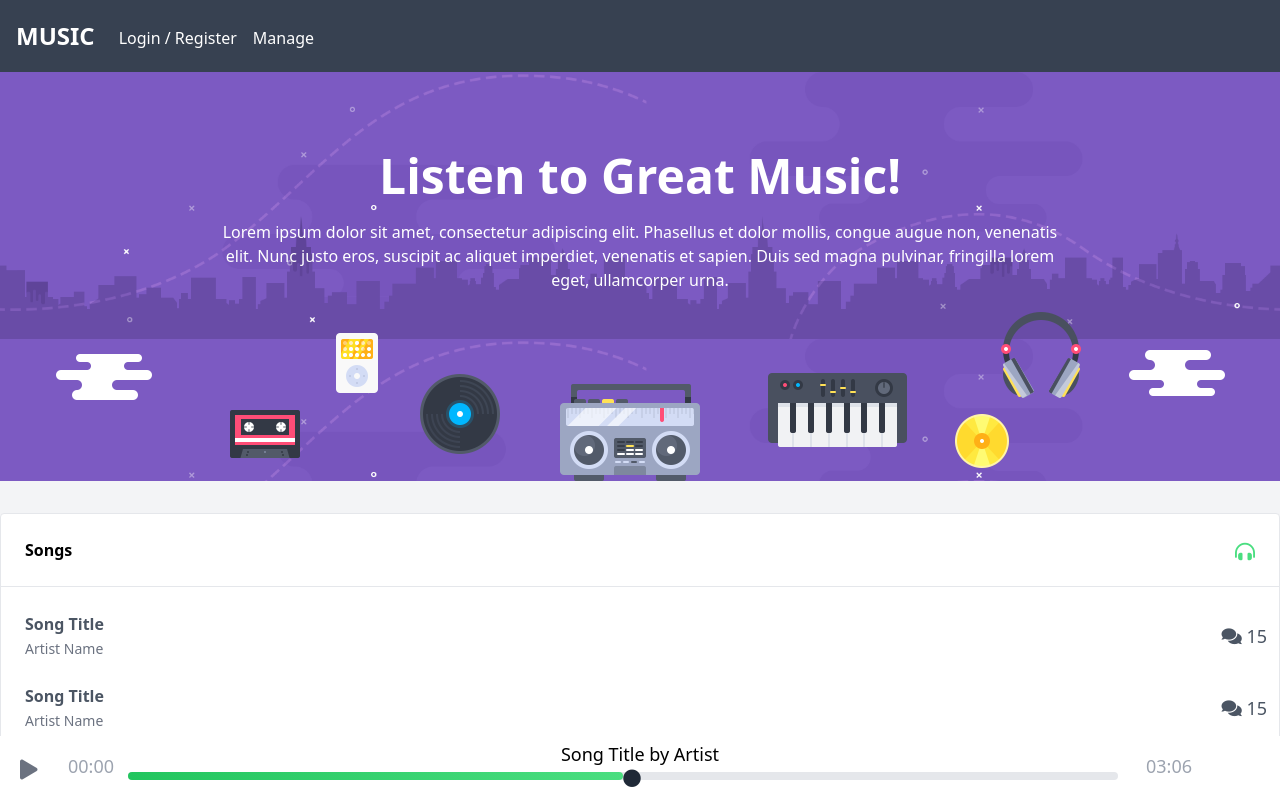
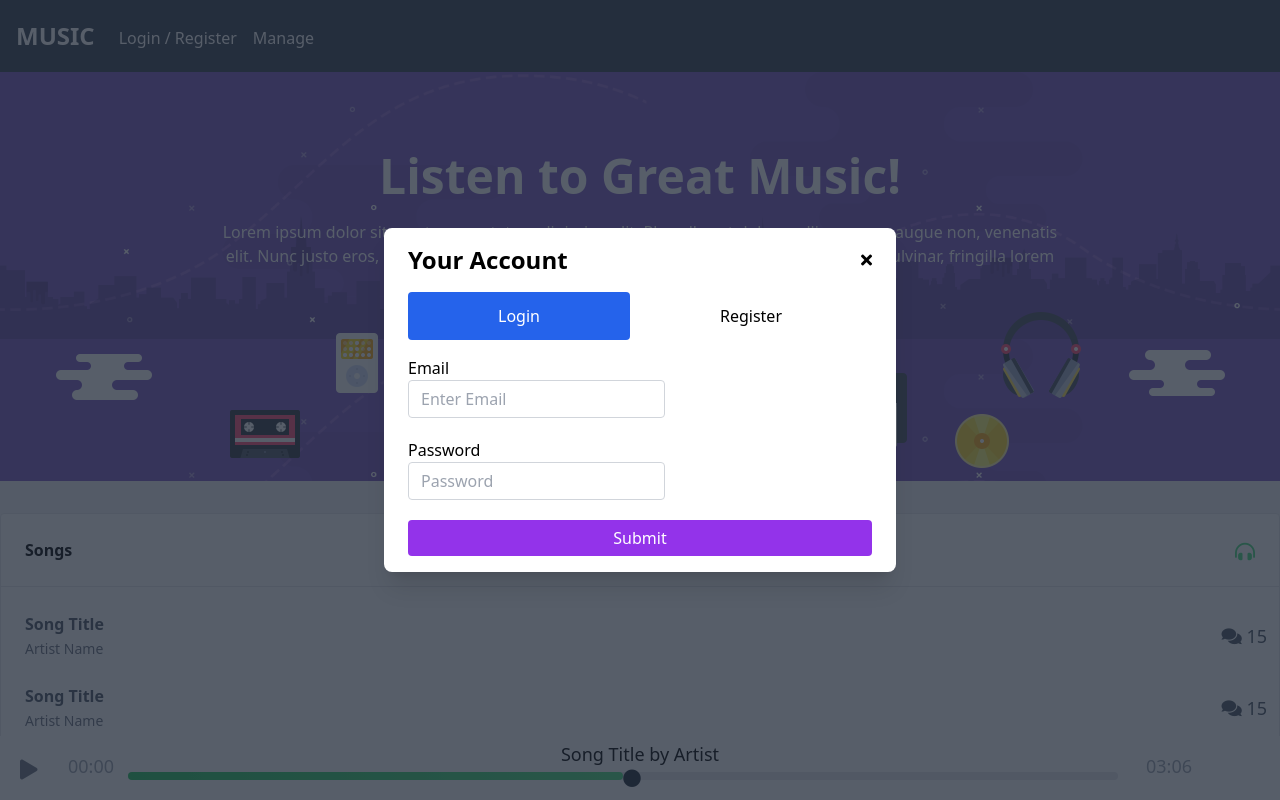
Before and after one commit to aszymanski98/Music-player, a Vue app: page / in a window 1280 px wide. Both pictures are taken after a click on the link "Login / Register". Shown: the top 800 px of the page. Built offline with nearby package versions, Linux system fonts and the light colour scheme.

Commit message:
Added modal display

```diff
--- a/src/components/Auth.vue
+++ b/src/components/Auth.vue
@@ -1,6 +1,10 @@
 <template>
   <!-- Auth Modal -->
-  <div class="fixed z-10 inset-0 overflow-y-auto hidden" id="modal">
+  <div
+      class="fixed z-10 inset-0 overflow-y-auto"
+      id="modal"
+      :class="{ hidden: !authModalShow }"
+  >
     <div class="flex items-end justify-center min-h-screen pt-4 px-4 pb-20 text-center
       sm:block sm:p-0">
       <div class="fixed inset-0 transition-opacity">
@@ -19,7 +23,11 @@
           <div class="flex justify-between items-center pb-4">
             <p class="text-2xl font-bold">Your Account</p>
             <!-- Modal Close Button -->
-            <div class="modal-close cursor-pointer z-50">
+            <div
+                class="modal-close cursor-pointer z-50"
+                @click.prevent="toggleAuthModal"
+                @keydown.prevent="toggleAuthModal"
+            >
               <i class="fas fa-times"></i>
             </div>
           </div>
@@ -27,20 +35,35 @@
           <!-- Tabs -->
           <ul class="flex flex-wrap mb-4">
             <li class="flex-auto text-center">
-              <a class="block rounded py-3 px-4 transition hover:text-white text-white
-                bg-blue-600" href="#">Login</a>
+              <a
+                  href="#"
+                  class="block rounded py-3 px-4 transition "
+                  @click.prevent="tab = 'login'"
+                  :class="{
+                    'hover:text-white text-white bg-blue-600': tab === 'login',
+                    'hover:text-blue-600': tab === 'register'
+                  }"
+              >Login</a>
             </li>
             <li class="flex-auto text-center">
-              <a class="block rounded py-3 px-4 transition"
-                 href="#">Register</a>
+              <a
+                  href="#"
+                  class="block rounded py-3 px-4 transition"
+                  @click.prevent="tab = 'register'"
+                  :class="{
+                    'hover:text-white text-white bg-blue-600': tab === 'register',
+                    'hover:text-blue-600': tab === 'login'
+                  }"
+              >Register</a>
             </li>
           </ul>
 
           <!-- Login Form -->
-          <form>
+          <form v-show="tab === 'login'">
             <!-- Email -->
             <div class="mb-3">
               <label class="inline-block mb-2" for="loginEmail">
+                Email
                 <input
                     type="email"
                     id="loginEmail"
@@ -48,19 +71,18 @@
                        transition duration-500 focus:outline-none focus:border-black rounded"
                     placeholder="Enter Email"
                 />
-                Email
               </label>
             </div>
             <!-- Password -->
             <div class="mb-3">
               <label class="inline-block mb-2" for="loginPassword">
+                Password
                 <input
                     type="password"
                     id="loginPassword"
                     class="block w-full py-1.5 px-3 text-gray-800 border border-gray-300
                        transition duration-500 focus:outline-none focus:border-black rounded"
                     placeholder="Password"/>
-                Password
               </label>
             </div>
             <button type="submit"
@@ -70,10 +92,11 @@
             </button>
           </form>
           <!-- Registration Form -->
-          <form>
+          <form v-show="tab === 'register'">
             <!-- Name -->
             <div class="mb-3">
               <label class="inline-block mb-2" for="name">
+                Name
                 <input
                     type="text"
                     id="name"
@@ -81,12 +104,12 @@
                        transition duration-500 focus:outline-none focus:border-black rounded"
                     placeholder="Enter Name"
                 />
-                Name
               </label>
             </div>
             <!-- Email -->
             <div class="mb-3">
               <label class="inline-block mb-2" for="registerEmail">
+                Email
                 <input
                     type="email"
                     id="registerEmail"
@@ -94,48 +117,48 @@
                       duration-500 focus:outline-none focus:border-black rounded"
                     placeholder="Enter Email"
                 />
-                Email
               </label>
             </div>
             <!-- Age -->
             <div class="mb-3">
               <label class="inline-block mb-2" for="age">
+                Age
                 <input
                     type="number"
                     id="age"
                     class="block w-full py-1.5 px-3 text-gray-800 border border-gray-300 transition
                   duration-500 focus:outline-none focus:border-black rounded"
                 />
-                Age
               </label>
             </div>
             <!-- Password -->
             <div class="mb-3">
               <label class="inline-block mb-2" for="registerPassword">
+                Password
                 <input
                     type="password"
                     id="registerPassword"
                     class="block w-full py-1.5 px-3 text-gray-800 border border-gray-300 transition
                       duration-500 focus:outline-none focus:border-black rounded"
                     placeholder="Password"/>
-                Password
               </label>
             </div>
             <!-- Confirm Password -->
             <div class="mb-3">
               <label class="inline-block mb-2" for="confirmPassword">
+                Confirm Password
                 <input
                     type="password"
                     id="confirmPassword"
                     class="block w-full py-1.5 px-3 text-gray-800 border border-gray-300 transition
                       duration-500 focus:outline-none focus:border-black rounded"
                     placeholder="Confirm Password"/>
-                Confirm Password
               </label>
             </div>
             <!-- Country -->
             <div class="mb-3">
               <label class="inline-block mb-2" for="country">
+                Country
                 <select
                     id="country"
                     class="block w-full py-1.5 px-3 text-gray-800 border border-gray-300 transition
@@ -145,7 +168,6 @@
                   <option value="Mexico">Mexico</option>
                   <option value="Germany">Germany</option>
                 </select>
-                Country
               </label>
             </div>
             <!-- TOS -->
@@ -173,7 +195,20 @@
 </template>
 
 <script>
+import { mapMutations, mapState } from 'vuex';
+
 export default {
   name: 'Auth',
+  data() {
+    return {
+      tab: 'login',
+    };
+  },
+  computed: {
+    ...mapState(['authModalShow']),
+  },
+  methods: {
+    ...mapMutations(['toggleAuthModal']),
+  },
 };
 </script>
--- a/src/components/Header.vue
+++ b/src/components/Header.vue
@@ -10,7 +10,9 @@
         <ul class="flex flex-row mt-1">
           <!-- Navigation Links -->
           <li>
-            <a class="px-2 text-white" href="#">Login / Register</a>
+            <a class="px-2 text-white" href="#" @click.prevent="toggleAuthModal">
+              Login / Register
+            </a>
           </li>
           <li>
             <a class="px-2 text-white" href="#">Manage</a>
@@ -20,3 +22,14 @@
     </nav>
   </header>
 </template>
+
+<script>
+import { mapMutations } from 'vuex';
+
+export default {
+  name: 'Header',
+  methods: {
+    ...mapMutations(['toggleAuthModal']),
+  },
+};
+</script>
--- a/src/store/index.js
+++ b/src/store/index.js
@@ -2,13 +2,11 @@
 
 export default createStore({
   state: {
-  },
-  getters: {
+    authModalShow: false,
   },
   mutations: {
-  },
-  actions: {
-  },
-  modules: {
+    toggleAuthModal: (state) => {
+      state.authModalShow = !state.authModalShow;
+    },
   },
 });
```
